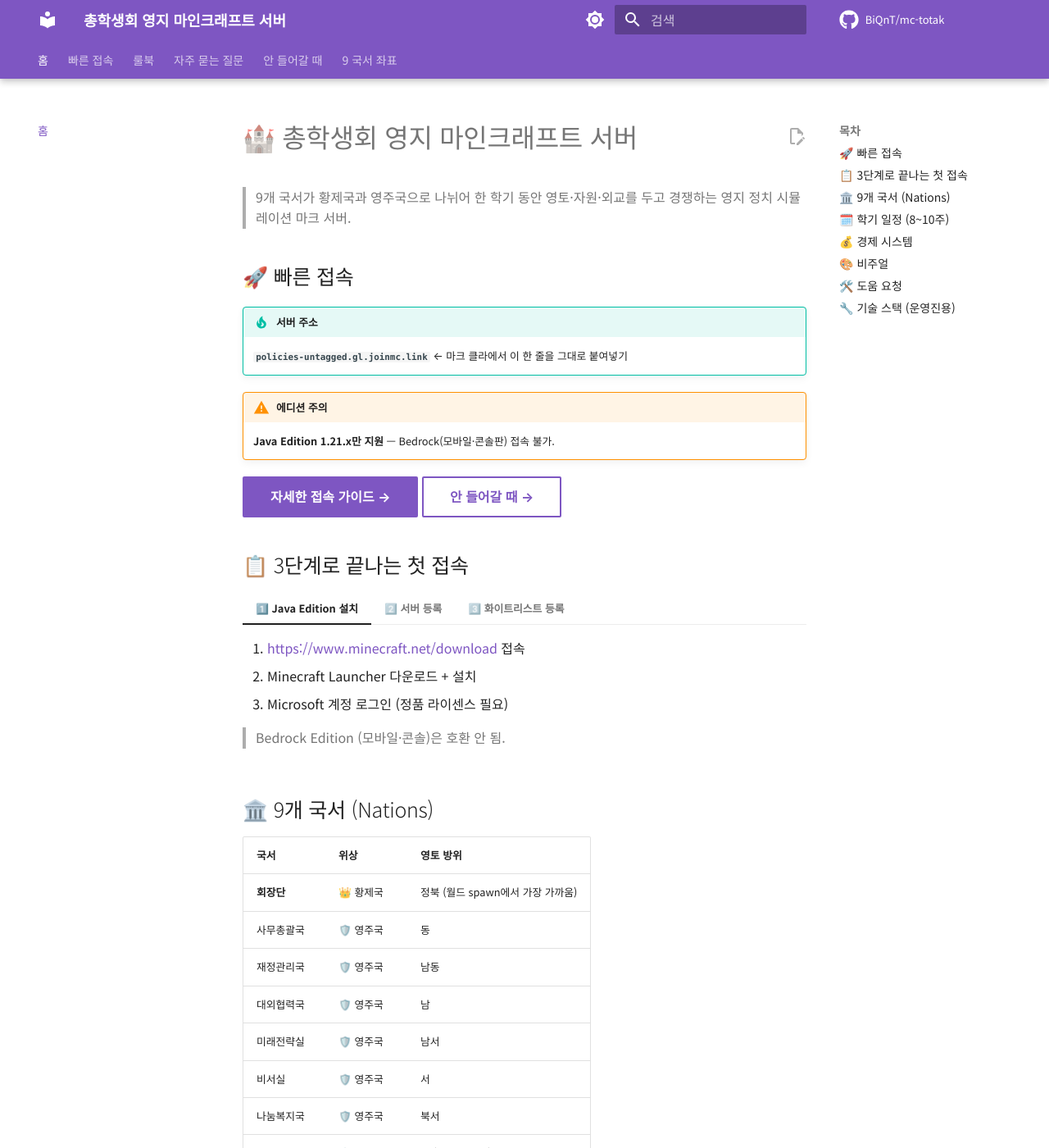
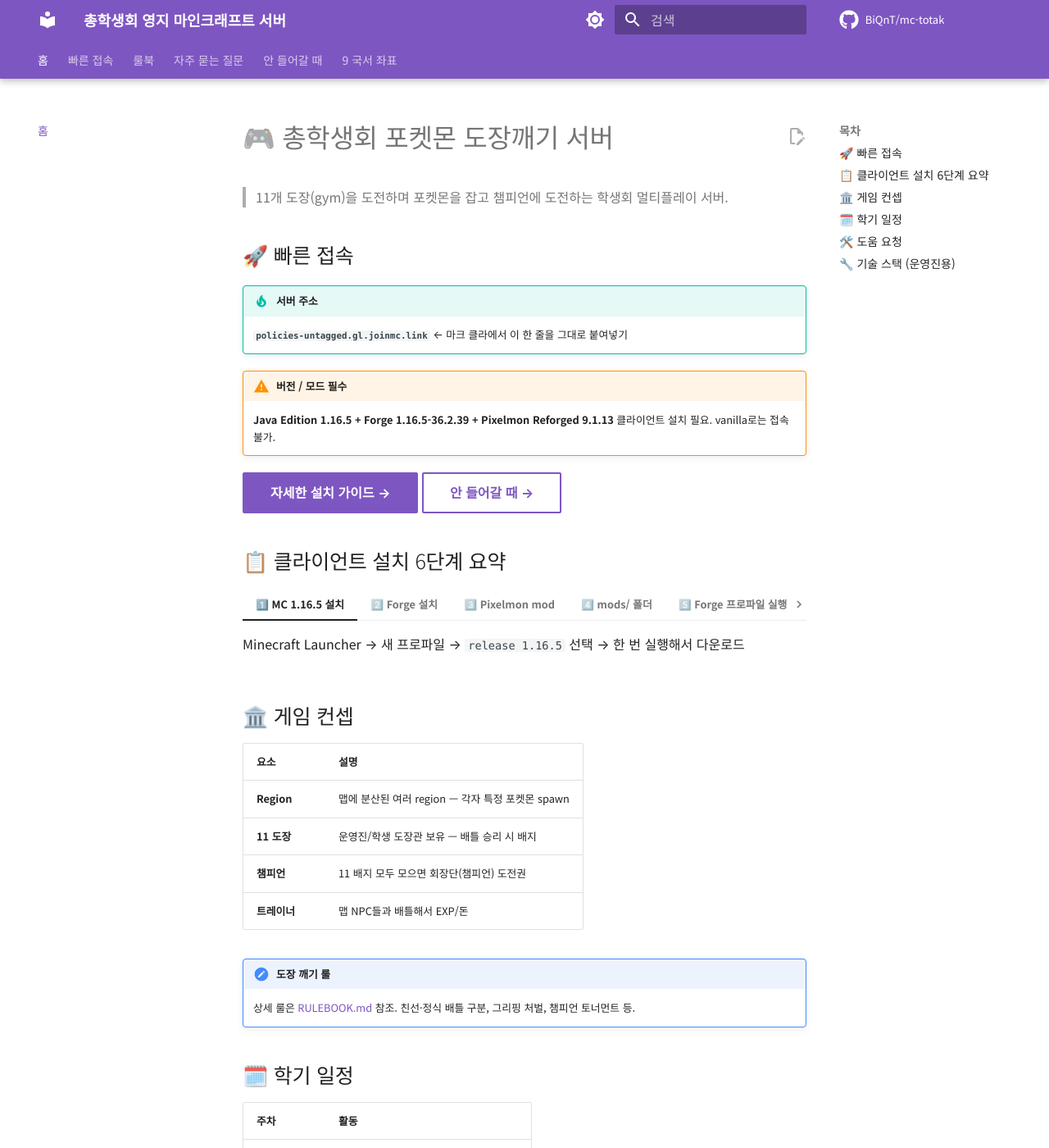
Before and after one commit to BiQnT/mc-totak, an MkDocs documentation site: the page built from docs/index.md, in a window 1280 px wide and 1400 px high. Shown: the whole window at 82% size. Built offline with MkDocs 1.6.1 and Material for MkDocs 9.7.7, drawn with Linux system fonts in a browser that asks for light colours; some web fonts are replaced; comment, search, counter and statistics services are not loaded; some of the changed text lies outside the part shown.

Commit message:
fix: README/JOIN-GUIDE/index.md 깨끗히 1.16.5 + Forge + Reforged 9.1.13으로 통일
이전 sed 자동 치환에서 'Paper 1.16.51' (오타), 'Java 8 (Forge 1.21+ 표준)' 모순,
'Pokemon Reforged 신 버전' 등 잘못된 표현 + index.md가 영지 컨셉 그대로 잔존.
3 파일 깔끔히 다시 작성.

````diff
--- a/docs/JOIN-GUIDE.md
+++ b/docs/JOIN-GUIDE.md
@@ -1,12 +1,12 @@
 # 🎮 총학생회 포켓몬 도장깨기 서버 — 클라이언트 설치 가이드
 
-vanilla 마크와 다르게 **Forge + Pixelmon mod 설치**가 필요합니다. 한 번만 설치하면 끝. 약 15분 소요.
+vanilla 마크와 다르게 **Forge 1.16.5 + Pixelmon Reforged 9.1.13 mod 설치**가 필요합니다. 한 번만 설치하면 끝. 약 15분 소요.
 
 ## 0단계 — 준비물 체크리스트
 - [ ] PC (Windows / macOS / Linux)
 - [ ] **Minecraft Java Edition 라이센스** + Microsoft 계정
-- [ ] Java 8 설치된 환경 (Minecraft Launcher가 자동 설치, 직접 설치 시 https://adoptium.net/)
-- [ ] 인터넷 연결 (모드 ~150MB 다운)
+- [ ] Java 8 환경 (Minecraft Launcher가 자동 처리, 직접 설치 시 https://adoptium.net/)
+- [ ] 인터넷 연결 (모드 ~430MB 다운)
 - [ ] 운영진에게 본인 Minecraft 닉네임 전달 → 화이트리스트 등록 받기
 
 > ⚠️ Bedrock Edition (모바일·콘솔)은 **불가** — Pixelmon은 Java Edition 전용.
@@ -15,64 +15,63 @@ vanilla 마크와 다르게 **Forge + Pixelmon mod 설치**가 필요합니다.
 
 1. https://www.minecraft.net/download → Launcher 다운
 2. Microsoft 계정 로그인 → Java Edition 탭
-3. 좌측 **"설치"** → "새로 설치" → 버전 선택: **release 1.16.5** → 새 프로파일 만들기
-4. 한 번 실행해서 1.16.5 다운로드 완료 확인 → 메인 메뉴에서 종료
+3. 좌측 **"설치"** → "새로 설치" → 버전: **release 1.16.5** → 새 프로파일 만들기
+4. 한 번 실행해서 1.16.5 다운로드 확인 → 메인 메뉴에서 종료
 
 ## 2단계 — Forge 1.16.5 설치
 
-1. https://neoforged.net/ 접속
-2. **Downloads** → MC 1.16.5 → `36.2.39` 또는 latest 21.1.x
-3. **Installer (Recommended)** 클릭 → `neoforge-36.2.39-installer.jar` 다운
-4. 다운된 jar 더블클릭 (또는 우클릭 "Open With Java")
-5. 설치 창에서 **"Install client"** 선택 → OK
-6. 성공 메시지 → 닫기
+1. https://files.minecraftforge.net/net/minecraftforge/forge/index_1.16.5.html 접속
+2. 페이지 위쪽 **"Download Recommended"** → `Installer` 클릭 (광고 1번 거치고 SKIP 후 다운)
+3. 받은 `forge-1.16.5-36.2.39-installer.jar` 더블클릭
+4. 설치 창 → **"Install client"** 선택 → OK
+5. 성공 메시지 → 닫기
 
-설치 직후 Minecraft Launcher의 프로파일 목록에 **"Forge 1.16.5-36.2.39"** 자동 추가됨.
+설치 후 Minecraft Launcher 재실행 시 프로파일에 **"forge 1.16.5"** 또는 **"forge-1.16.5-36.2.39"** 자동 추가됨.
 
-## 3단계 — Pixelmon mod 다운로드
+## 3단계 — Pixelmon Reforged 9.1.13 다운로드
 
-1. https://www.curseforge.com/minecraft/mc-mods/pixelmon 접속
-2. **"Files"** 탭 → 좌측 필터: **Game Version → 1.16.5** 선택 → Mod Loader → **Forge**
-3. 최신 파일 (예: `Pixelmon-1.16.5-9.3.14-universal.jar`) 클릭
-4. 우측 **"Download File"** → 다운로드
+1. https://www.curseforge.com/minecraft/mc-mods/pixelmon/files/all?filter-game-version=2474
+   (위 URL 그대로 들어가면 1.16.5 호환 파일만 표시됨)
+2. 목록에서 최신 9.1.x 파일 (예: `Pixelmon-1.16.5-9.1.13-universal.jar`) 클릭
+3. 우측 **"Download File"** → 다운로드 (~430MB)
+
+또는 https://reforged.gg → Files → 1.16.5 필터.
 
 ## 4단계 — mods 폴더에 jar 복사
 
-각 OS별 mods 폴더 위치:
-
 === "Windows"
-    1. `Win + R` → `%appdata%\.minecraft\mods\` 입력 → Enter (폴더 없으면 만들기)
-    2. 다운받은 `Pixelmon-1.16.5-9.3.14-universal.jar`을 이 폴더에 그대로 복사
+    1. `Win + R` → `%appdata%\.minecraft\mods\` (없으면 새 폴더)
+    2. 다운받은 `Pixelmon-1.16.5-9.1.13-universal.jar` 복사
 
 === "Mac"
-    1. Finder → `Cmd + Shift + G` → `~/Library/Application Support/minecraft/mods/` 입력 → Enter (폴더 없으면 만들기)
-    2. jar을 폴더에 복사
+    1. Finder → `Cmd + Shift + G` → `~/Library/Application Support/minecraft/mods/`
+    2. jar 복사
 
 === "Linux"
-    1. `~/.minecraft/mods/` 열기 (없으면 만들기)
+    1. `~/.minecraft/mods/` 열기
     2. jar 복사
 
 ## 5단계 — Forge 프로파일로 실행
 
 1. Minecraft Launcher 실행
-2. 좌측 **"설치"** → **"Forge 1.16.5-36.2.39"** 프로파일 찾기
-3. 우측 **▶ 재생** 클릭 → 첫 실행 시 모드 로딩 (1~2분)
-4. 메인 메뉴에 **"Mods"** 버튼 + **Pixelmon Reforged 9.1.13** 아이콘 보이면 정상
+2. 좌측 **"Play"** 또는 **"재생"** → 하단 드롭다운 ▼ 클릭
+3. **"forge 1.16.5"** 또는 **"release 1.16.5-forge..."** 선택
+4. **PLAY** 클릭 → 첫 실행 시 모드 로딩 (1~2분)
+5. 메인 메뉴 좌하단에 **"Pixelmon"** 아이콘 / "Mods" 버튼 → Pixelmon Reforged 9.1.13 활성 확인
 
 ## 6단계 — 서버 접속
 
-1. **멀티플레이** 클릭
-2. **서버 추가** → 서버 이름: `포켓몬 서버`, 서버 주소: `policies-untagged.gl.joinmc.link`
+1. **멀티플레이** → **서버 추가**
+2. 서버 이름: `포켓몬 서버`, 서버 주소: `policies-untagged.gl.joinmc.link`
 3. **완료** → 서버 박스 더블클릭 → 입장
-4. 첫 접속 시: 시작 마을 spawn에 도착. 채팅창(`T`)에서 다음 명령 시도:
+4. 첫 접속 시 시작 마을 spawn에 도착. 채팅창 `T` 키:
    ```
-   /pokegive <포켓몬명>     ← 운영진이 첫 포켓몬 1마리 부여
+   /pokegive <포켓몬명>     ← 운영진이 첫 포켓몬 부여
    /pokebattle <상대>       ← 다른 학생과 배틀
    ```
 
 ## 7단계 — 화이트리스트 등록 확인
 
-서버 측에서 운영진이 본인 닉네임을 사전 등록해야 입장 가능. 등록 안 됐을 때:
 ```
 You are not white-listed on this server!
 ```
@@ -88,26 +87,24 @@ You are not white-listed on this server!
 | `/pc` | PC 박스 (보관함) |
 | `/pokebattle <상대>` | 상대와 포켓몬 배틀 신청 |
 | `/dexcheck` | 본인 포켓몬 도감 진행률 |
-| `/spawning` | 현재 위치 spawn 가능한 포켓몬 종류 |
+| `/spawning` | 현재 위치 spawn 가능한 포켓몬 |
 | `/struc list` | 가까운 구조물 (gym, 마을 등) |
 
 ---
 
 ## 🏆 도장 도전 흐름
 
-1. 시작 마을에서 **첫 포켓몬 선택** (운영진/NPC)
-2. 야생 포켓몬 잡으며 레벨업
-3. 첫 번째 도장 (1번) 도착 → 도장관과 배틀 → 승리 시 **배지 1개**
-4. 다음 도장 도전 가능 → 11 배지 모두 모으면 챔피언 도전권
-5. 챔피언 = 회장단 (운영진 NPC) → 우승 시 **마스터볼** 획득
-
-자세한 룰: [RULEBOOK.md](RULEBOOK.md)
+1. 시작 마을에서 첫 포켓몬 선택
+2. 야생 포켓몬 잡고 레벨업
+3. 1번 도장 → 도장관 배틀 → 승리 시 배지 1개
+4. 11 배지 모이면 챔피언 도전권
+5. 챔피언 = 회장단 → 우승 시 **마스터볼**
 
 ---
 
-## 🐛 막혔다면
+## 🐛 안 되면
 
 - 모드 설치 단계: [troubleshooting.md](troubleshooting.md)
-- 그래도 안 되면: [GitHub Issue 등록](https://github.com/BiQnT/mc-totak/issues/new/choose)
+- [GitHub Issue 등록](https://github.com/BiQnT/mc-totak/issues/new/choose)
 
-24시간 이내 운영진 회신 목표.
+24시간 이내 회신 목표.
--- a/docs/index.md
+++ b/docs/index.md
@@ -1,122 +1,76 @@
-# 🏰 총학생회 영지 마인크래프트 서버
+# 🎮 총학생회 포켓몬 도장깨기 서버
 
-> 9개 국서가 황제국과 영주국으로 나뉘어 한 학기 동안 영토·자원·외교를 두고 경쟁하는 영지 정치 시뮬레이션 마크 서버.
+> 11개 도장(gym)을 도전하며 포켓몬을 잡고 챔피언에 도전하는 학생회 멀티플레이 서버.
 
 ## 🚀 빠른 접속
 
 !!! tip "서버 주소"
     **`policies-untagged.gl.joinmc.link`** ← 마크 클라에서 이 한 줄을 그대로 붙여넣기
 
-!!! warning "에디션 주의"
-    **Java Edition 1.21.x만 지원** — Bedrock(모바일·콘솔판) 접속 불가.
+!!! warning "버전 / 모드 필수"
+    **Java Edition 1.16.5 + Forge 1.16.5-36.2.39 + Pixelmon Reforged 9.1.13** 클라이언트 설치 필요. vanilla로는 접속 불가.
 
-[자세한 접속 가이드 →](JOIN-GUIDE.md){ .md-button .md-button--primary }
+[자세한 설치 가이드 →](JOIN-GUIDE.md){ .md-button .md-button--primary }
 [안 들어갈 때 →](troubleshooting.md){ .md-button }
 
-## 📋 3단계로 끝나는 첫 접속
+## 📋 클라이언트 설치 6단계 요약
 
-=== "1️⃣ Java Edition 설치"
-    1. <https://www.minecraft.net/download> 접속
-    2. Minecraft Launcher 다운로드 + 설치
-    3. Microsoft 계정 로그인 (정품 라이센스 필요)
+=== "1️⃣ MC 1.16.5 설치"
+    Minecraft Launcher → 새 프로파일 → `release 1.16.5` 선택 → 한 번 실행해서 다운로드
 
-    > Bedrock Edition (모바일·콘솔)은 호환 안 됨.
+=== "2️⃣ Forge 설치"
+    https://files.minecraftforge.net/net/minecraftforge/forge/index_1.16.5.html → Installer 다운 → 더블클릭 → "Install client"
 
-=== "2️⃣ 서버 등록"
-    1. Minecraft 실행 → **멀티플레이** 클릭
-    2. **서버 추가** 클릭
-    3. 서버 주소: `policies-untagged.gl.joinmc.link`
+=== "3️⃣ Pixelmon mod"
+    https://www.curseforge.com/minecraft/mc-mods/pixelmon (1.16.5 필터) → `Pixelmon-1.16.5-9.1.13-universal.jar` 다운
 
-=== "3️⃣ 화이트리스트 등록"
-    운영진에게 본인 Minecraft 닉네임 전달 → 등록 받기.
+=== "4️⃣ mods/ 폴더"
+    Mac: `~/Library/Application Support/minecraft/mods/` <br>
+    Windows: `%appdata%\.minecraft\mods\` <br>
+    여기에 jar 복사
 
-    등록 안 된 상태에서 접속 시도하면 `Not whitelisted on this server` 오류.
+=== "5️⃣ Forge 프로파일 실행"
+    Launcher → "Forge 1.16.5" 프로파일 선택 → PLAY
 
-## 🏛️ 9개 국서 (Nations)
+=== "6️⃣ 서버 접속"
+    멀티플레이 → 서버 추가 → `policies-untagged.gl.joinmc.link`
 
-| 국서 | 위상 | 영토 방위 |
-|------|------|-----------|
-| **회장단** | 👑 황제국 | 정북 (월드 spawn에서 가장 가까움) |
-| 사무총괄국 | 🛡️ 영주국 | 동 |
-| 재정관리국 | 🛡️ 영주국 | 남동 |
-| 대외협력국 | 🛡️ 영주국 | 남 |
-| 미래전략실 | 🛡️ 영주국 | 남서 |
-| 비서실 | 🛡️ 영주국 | 서 |
-| 나눔복지국 | 🛡️ 영주국 | 북서 |
-| 문화기획국 | 🛡️ 영주국 | 북 (회장단 너머) |
-| 소통연결국 | 🛡️ 영주국 | 북동 |
+## 🏛️ 게임 컨셉
 
-!!! note "영지 위계는 룰로 강제"
-    Towny 시스템상으로는 9개 동등 nation이지만, 룰북·Discord 권위로 영지 위계가 강제됩니다. 황제국 함락 시나리오(반란)도 SiegeWar로 가능 — 정치 다이내믹의 핵심.
+| 요소 | 설명 |
+|------|------|
+| **Region** | 맵에 분산된 여러 region — 각자 특정 포켓몬 spawn |
+| **11 도장** | 운영진/학생 도장관 보유 — 배틀 승리 시 배지 |
+| **챔피언** | 11 배지 모두 모으면 회장단(챔피언) 도전권 |
+| **트레이너** | 맵 NPC들과 배틀해서 EXP/돈 |
 
-[영지 위계 자세히 보기 →](RULEBOOK.md)
+!!! note "도장 깨기 룰"
+    상세 룰은 [RULEBOOK.md](RULEBOOK.md) 참조. 친선·정식 배틀 구분, 그리핑 처벌, 챔피언 토너먼트 등.
 
-## 🗓️ 학기 일정 (8~10주)
-
-```mermaid
-gantt
-    title 학기 일정
-    dateFormat YYYY-MM-DD
-    axisFormat %m-%d
-    section 운영진
-    인프라 구축       :2026-04-29, 7d
-    학생 5명 베타     :7d
-    section 학생
-    정식 오픈+정착    :7d
-    빌드업            :14d
-    영토 확장+외교    :14d
-    전쟁 빌드업       :14d
-    section 클라이맥스
-    선포 윈도우       :7d
-    전쟁 충돌(1회)    :7d
-    결과 정리         :7d
-```
+## 🗓️ 학기 일정
 
 | 주차 | 활동 |
 |------|------|
-| -2주 | 인프라 구축 (운영진) |
-| -1주 | 학생 5명 베타 |
-| 1주 | 정식 오픈 — 자국 정착 |
-| 2~3주 | 빌드업 — 농사·자원·건설 |
-| 4~5주 | 영토 확장 / 외교 |
-| 6~7주 | 전쟁 빌드업 — 동맹·자원 비축 |
-| 8주 | **선포 윈도우** |
-| 9주 | **단 1회 SiegeWar 충돌** |
-| 10주 | 결과 정리 + 후일담 |
-
-## 💰 경제 시스템
-
-- **12개 직업** (광부, 농부, 사냥꾼, 어부, 건축가, 나무꾼, 도굴꾼, 탐험가, 장인, 양조사, 마법사, 무기장)
-- 활동(광산질·농사·낚시·사냥)에 따라 자동으로 **에메랄드** 적립
-- **QuickShop** 상점 시스템 — chest+sign으로 자유 거래
-- **Slimefun** — 다이아 너머의 자원·아이템 (다마스쿠스 강철, 제트팩 등)
-
-```
-/jobs browse  → 직업 목록
-/jobs join 광부 → 가입
-/balance     → 잔고
-/sf guide    → Slimefun 가이드북
-```
-
-## 🎨 비주얼
-
-- **Conquest 리소스팩**: 첫 접속 시 자동 다운 권장 (중세 사실적 비주얼)
-- **OptiFine + 셰이더** (선택, 클라 측): 더 화려한 비주얼
+| 1주 | 정식 오픈 — 시작 마을 + 첫 포켓몬 1마리 |
+| 2~3주 | 1~3번 도장 도전 |
+| 4~5주 | 중급 도장 + 트레이너 배틀 |
+| 6~7주 | 상급 도장 + 전설 포켓몬 |
+| 8~9주 | 11 배지 → 챔피언 도전권 |
+| 10주 | **챔피언 토너먼트** |
 
 ## 🛠️ 도움 요청
 
-- **접속이 안 돼요** → [트러블슈팅](troubleshooting.md) 먼저 확인 → [Issue 등록](https://github.com/BiQnT/mc-totak/issues/new/choose)
-- **그리핑 신고** → Discord `#그리핑신고` (좌표·시간·증거)
-- **룰 문의** → Discord `#질문`
+- 모드 설치 / 접속 문제 → [troubleshooting.md](troubleshooting.md) → [Issue 등록](https://github.com/BiQnT/mc-totak/issues/new/choose)
+- Discord `#질문` / `#그리핑신고`
 
 ## 🔧 기술 스택 (운영진용)
 
-- Paper 1.16.51 + OpenJDK 21 + Ubuntu 22.04
-- Towny 0.102 + SiegeWar 3.3 (정치/전쟁)
-- WorldGuard 7.0 + LuckPerms 5.5 + CoreProtect 23 (운영)
-- EssentialsX 2.21 + PlaceholderAPI 2.12 (편의)
-- Playit.gg TCP tunnel (외부 접속, 무료)
+- 서버: Minecraft Forge 36.2.39 (MC 1.16.5)
+- 모드: Pixelmon Reforged 9.1.13
+- 호스트: i7-8700 / 16GB RAM / Ubuntu 22.04
+- Java 8
+- 외부 접속: Playit.gg TCP tunnel (무료)
 
 ---
 
-📅 작성: 2026-04-29 / 🤖 deep-interview → consensus plan → autopilot 파이프라인으로 셋업
+📅 첫 오픈: 2026-04-30
````
Also changed, not shown: README.md (+14 -13 lines).
